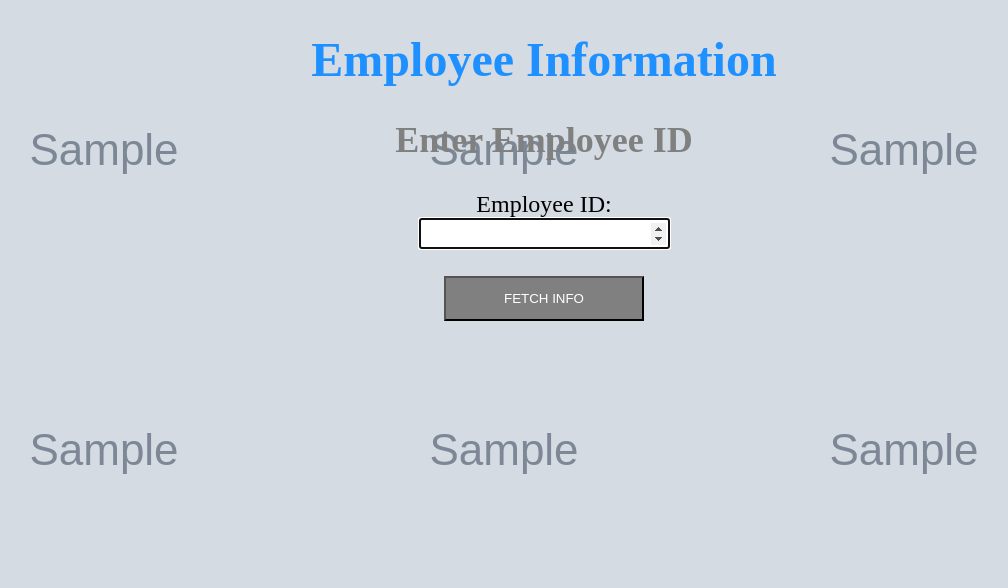
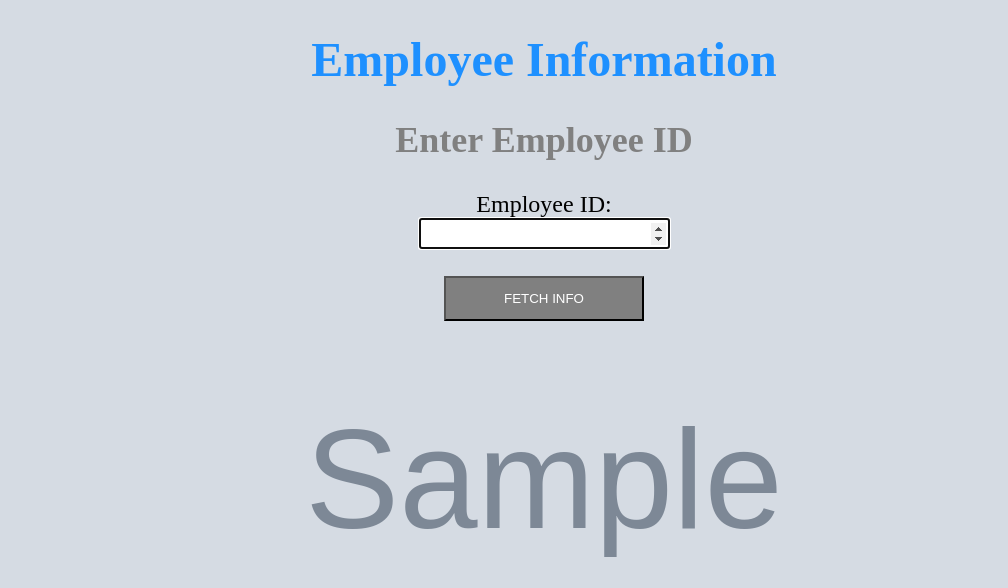
Before and after one commit to 134420173-myseneca/Final-Project-Deployment-of-2-tiered-web-application-to-managed-K8s-cluster-on-Amazon-EKS, a Flask app: template webapp-files/templates/getemp.html in a window 1280 px wide. Shown: the top 588 px of the page, without its empty margins (96-1104 px from the left). Run offline with Flask 2, Linux system fonts and the light colour scheme; the template is opened without the code that fills it: most values are stand-ins (such as "Sample title", 1, 10 or a date in 2020); grey boxes marked "Sample" are stand-in pictures.

Commit message:
Update getemp.html fix image

```diff
--- a/webapp-files/templates/getemp.html
+++ b/webapp-files/templates/getemp.html
@@ -2,13 +2,27 @@
 <html>
 <head>
 	<title>Get Employee Information {{group_name}}</title>
+
+	    <style>
+        body {
+            background-image: url("{{ background_image }}");
+            background-size: cover;
+            /* Other background properties */
+        }
+        .container {
+            color: #e4e4e4;
+            text-align: center;
+            height: 90px;
+            vertical-align: middle;
+        }
+    </style>
 </head>
 <center>
 	<font color="black" size="5" style="font-family: avenir">
 
 		<h1 style="color: DodgerBlue">Employee Information</h1>
 
-		<body style="background-image: url('{{ background_image }}');" >
+	<!--	<body style="background-image: url('{{ background_image }}');" >    -->
 
 			<form action="/fetchdata" autocomplete="on" method="POST">
 
```
